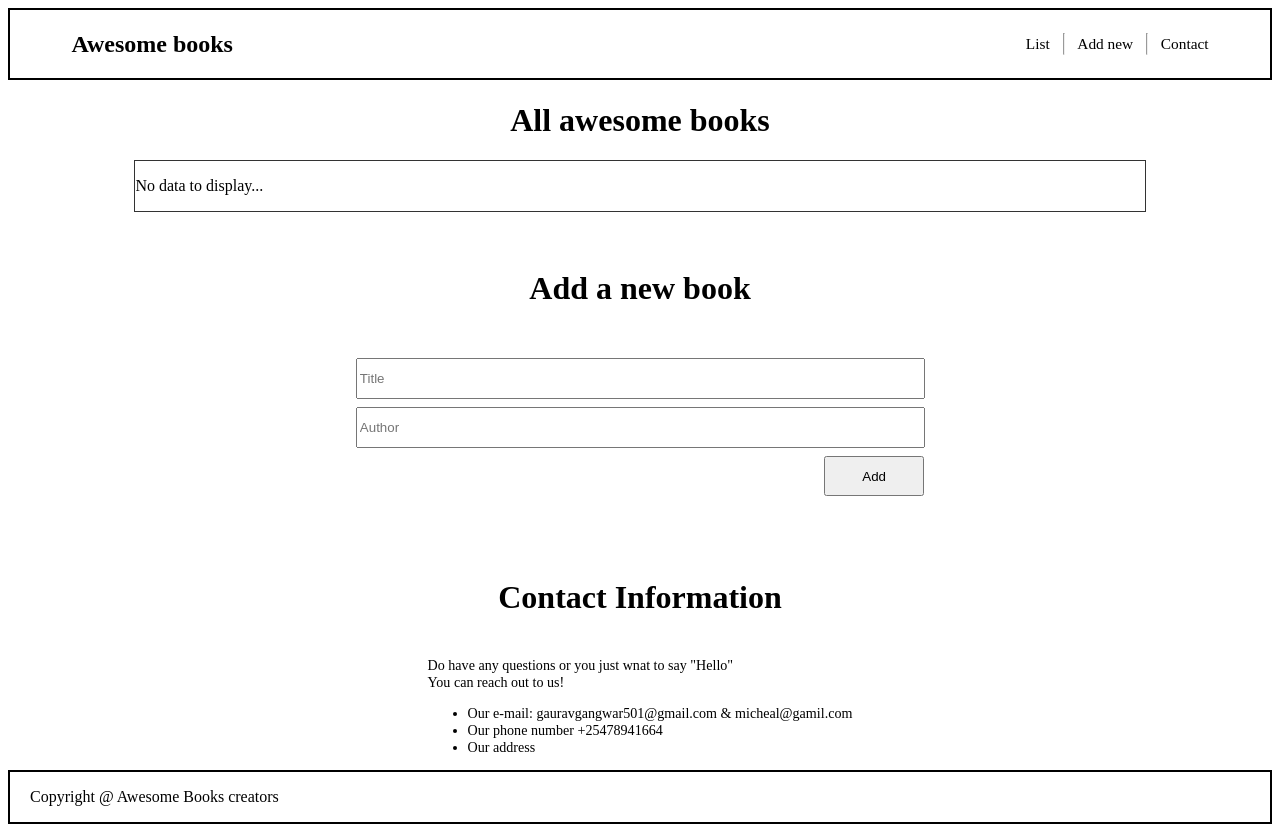
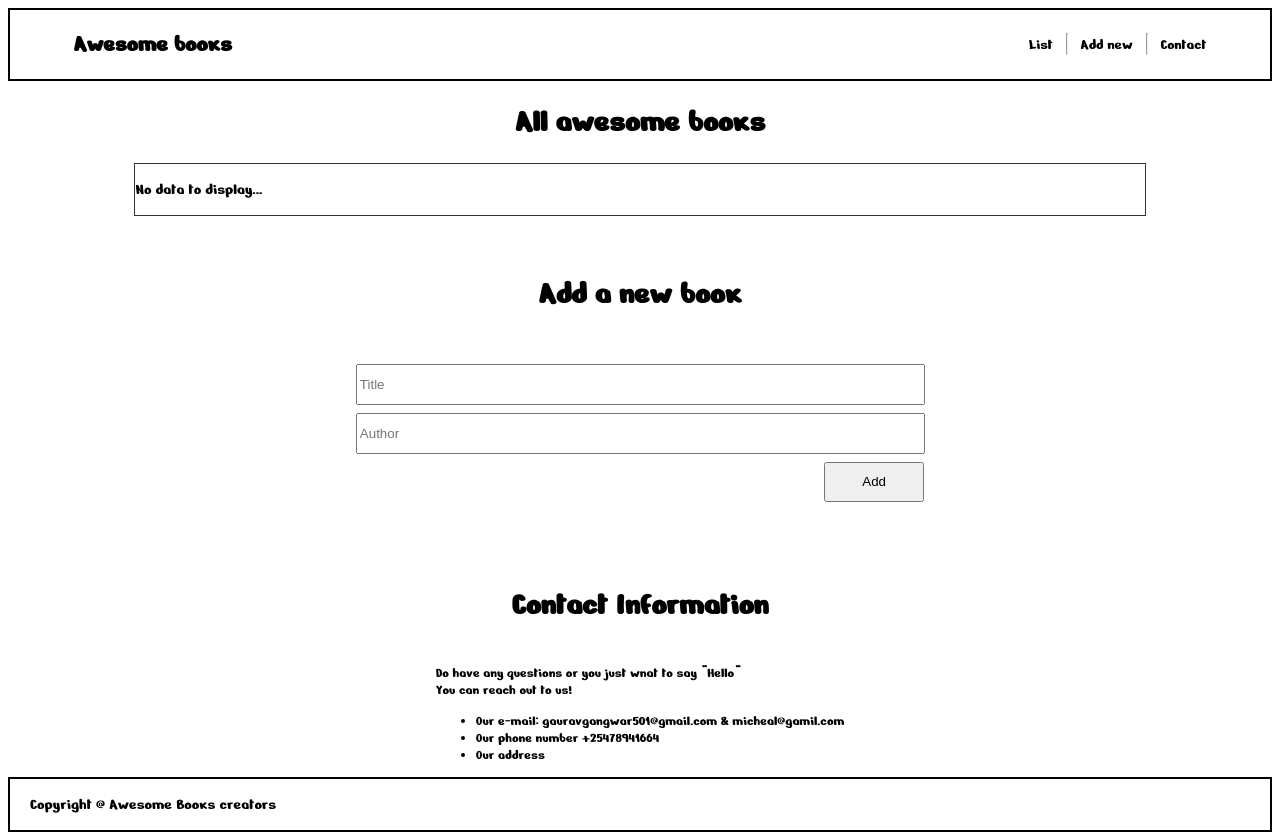
Before and after one commit to gauravgangwarweb/Awesome-Books, a website with bundled scripts: page index.html in a window 1280 px wide. Built offline with nearby package versions, Linux system fonts and the light colour scheme.

Commit message:
Add font family for the entire applicatio

```diff
--- a/css/styles.css
+++ b/css/styles.css
@@ -1,3 +1,9 @@
+@import url('https://fonts.googleapis.com/css2?family=Nerko+One&display=swap');
+
+body {
+  font-family: 'Nerko One', cursive;
+}
+
 .container {
   width: 80%;
   margin: 0 auto;
```
